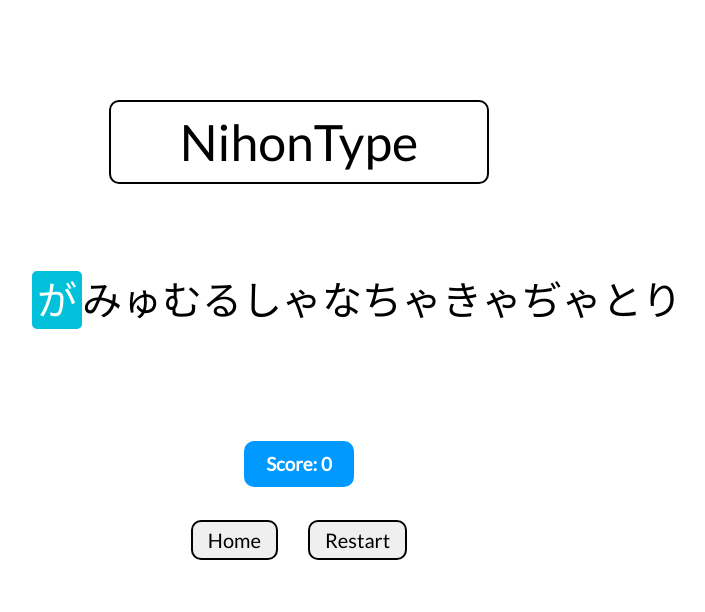
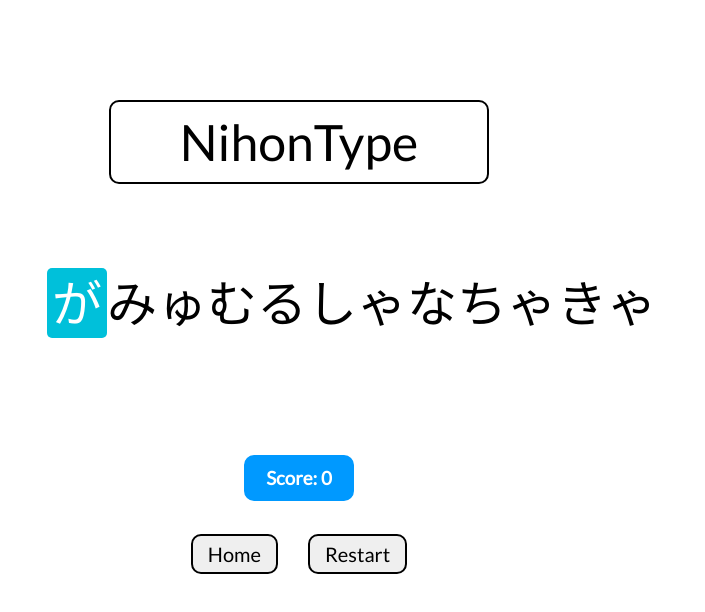
Before and after one commit to ChicoRao/nihon-go, a React (Create React App) app in the folder nihon-go/: page /typing in a window 1280 px wide. Shown: the top 612 px of the page, without its empty margins (341-1046 px from the left). Built offline with nearby package versions, Linux system fonts and the light colour scheme.

Commit message:
Adding minor changes to typing game

```diff
--- a/nihon-go/src/css/GameMenu.css
+++ b/nihon-go/src/css/GameMenu.css
@@ -32,6 +32,6 @@
 }
 
 .game-menu ul li:hover {
-  background-color: black;
+  background-color: rgb(233, 139, 17);
   color: white;
 }
--- a/nihon-go/src/css/HomePage.css
+++ b/nihon-go/src/css/HomePage.css
@@ -13,6 +13,7 @@
   border-radius: 10px;
   padding: 10px 6%;
   margin: 100px 60px 40px 60px;
+  /* background-color: rgb(3, 182, 26); */
 }
 
 .home-page p {
--- a/nihon-go/src/css/Typing.css
+++ b/nihon-go/src/css/Typing.css
@@ -20,12 +20,12 @@
 
 .typing-container {
     text-align: center;
-    padding: 15px;
+    padding: 0 15px;
 }
 
 .Character {
     white-space: pre;
-    font-size: 40px;
+    font-size: 50px;
 }
 
 .Character-current {
@@ -33,7 +33,7 @@
     border-radius: 5px;
     color: white;
     padding: 5px;
-    font-size: 40px;
+    font-size: 50px;
 }
 
 .Character-out {
@@ -41,7 +41,7 @@
 }
 
 .typed-text-container {
-    font-size: 20px;
+    font-size: 25px;
 }
 
 .score {
--- a/nihon-go/src/pages/Typing.js
+++ b/nihon-go/src/pages/Typing.js
@@ -1,5 +1,5 @@
 import React, { useState } from 'react';
-import { Link, generatePath } from 'react-router-dom';
+import { Link } from 'react-router-dom';
 import { generate, hiraganaToRomaji } from '../utils/typing';
 import useKeyPress from '../hooks/useKeyPress';
 import { currentTime } from '../utils/time';
@@ -36,7 +36,7 @@ function Typing() {
     const [startTime, setStartTime] = useState();
     // const [wpm, setWpm] = useState(0);
     const [score, setScore] = useState(0);
-    const [typedText, setTypedText] = useState(" ");
+    const [typedText, setTypedText] = useState(' ');
 
     useKeyPress(key => {
         if (!isDone) {
@@ -139,10 +139,10 @@ function Typing() {
                     <div className="typing-container">
                         <p className="Character">
                         <span className="Character-out">
-                            {(leftPadding + outgoingChars).slice(-15)}
+                            {(leftPadding + outgoingChars).slice(-11)}
                         </span>
                         <span className="Character-current">{currentChar}</span>
-                        <span>{incomingChars.substr(0,15)}</span>
+                        <span>{incomingChars.substr(0,11)}</span>
                         </p>
                     </div>
                     <h3 className="typed-text-container">
```
